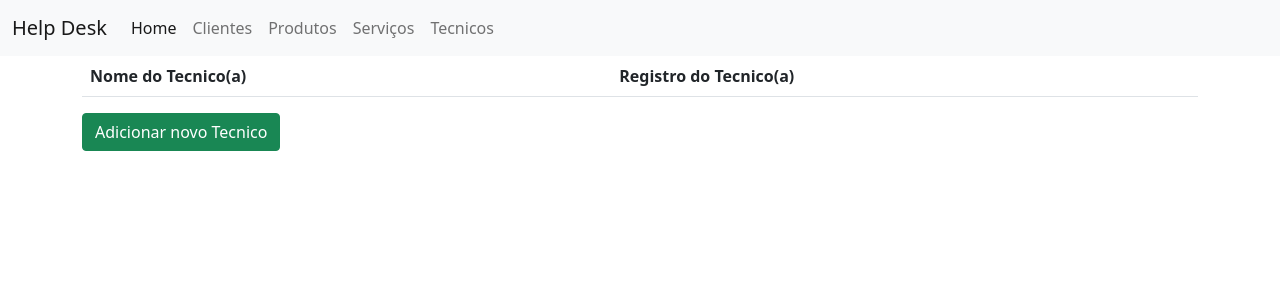
After one commit to Marcos-osg/helpdesk, a Django app: page /tecnicos/ in a window 1280 px wide. The commit adds this page. Shown: the top 300 px of the page. Run offline with Django 3.2, Linux system fonts and the light colour scheme; data that the repository does not hold is empty.

Commit message:
Adicionado templates e views de tecnicos

```diff
--- a/helpdesk/urls.py
+++ b/helpdesk/urls.py
@@ -7,4 +7,5 @@ urlpatterns = [
     path('login/', include('accounts.urls')),
     path('produtos/', include('produtos.urls')),
     path('servicos/', include('servicos.urls')),
+    path('tecnicos/', include('tecnicos.urls')),
 ]
--- /dev/null
+++ b/tecnicos/templates/tecnicos/tecnico.html
@@ -0,0 +1,23 @@
+{% extends 'base.html' %}
+{% block content %}
+<table class="table table-hover">
+    <tr>
+        <th>Nome do Tecnico(a)</th>
+        <th>Registro do Tecnico(a)</th>
+    </tr>
+    {% for tecnico in tecnicos %}
+    <tr>
+        <td>{{tecnico.nome}}</td>
+        <td>{{tecnico.registro}}</td>
+        <td>
+            <a href="{% url 'technician-details' tecnico.id %}">
+                <button class="btn btn-info">Detalhes</button>
+            </a>
+        </td>
+    </tr>
+    {% endfor %}
+</table>
+<a href="{% url 'new-technician' %}">
+    <button class="btn btn-success">Adicionar novo Tecnico</button>
+</a>
+{% endblock %}
--- /dev/null
+++ b/tecnicos/urls.py
@@ -0,0 +1,9 @@
+from django.urls import path
+from tecnicos import views
+
+
+urlpatterns = [
+    path('',views.tecnico, name='technician'),
+    path('novo_tecnico',views.new_technician, name='new-technician'),
+    path('detalhes/<int:id_tecnico>', views.detail_technician, name='technician-details'),
+]
--- a/tecnicos/views.py
+++ b/tecnicos/views.py
@@ -1,3 +1,29 @@
-from django.shortcuts import render
+from django.contrib import messages
+from tecnicos.models import Tecnico
+from django.shortcuts import redirect, render
+from tecnicos.forms import TecnicoForm
 
 # Create your views here.
+def tecnico(request):
+    context = {'tecnicos':Tecnico.objects.all()}
+    return render(request, 'tecnicos/tecnico.html',context)
+
+
+def new_technician(request):
+    if request.method != 'POST':
+        form = TecnicoForm
+        context = {'form':form}
+        return render(request, 'tecnicos/tecnico_form.html', context)
+    form = TecnicoForm(request.POST)
+    if form.is_valid():
+        form.save()
+        messages.success(request,'Tecnico Adicionado com sucesso!')
+        return redirect('technician')
+
+    context = {'form':form}
+    return render(request, 'tecnicos/tecnico_form.html', context)
+
+
+def detail_technician(request, id_tecnico):
+    tecnico = {'tecnico':Tecnico.objects.get(pk=id_tecnico)}
+    return render(request, 'tecnicos/tecnico_detalhes.html',tecnico)
--- a/templates/parciais/navbar.html
+++ b/templates/parciais/navbar.html
@@ -18,6 +18,9 @@
           <li class="nav-item">
             <a class="nav-link" href="{% url 'services' %}">Serviços</a>
           </li>
+          <li class="nav-item">
+            <a class="nav-link" href="{% url 'technician' %}">Tecnicos</a>
+          </li>
         </ul>
       </div>
     </div>
```
Also changed, not shown: tecnicos/forms.py (added, +7 -0 lines), tecnicos/templates/tecnicos/tecnico_detalhes.html (added, +19 -0 lines), tecnicos/templates/tecnicos/tecnico_form.html (added, +14 -0 lines).
